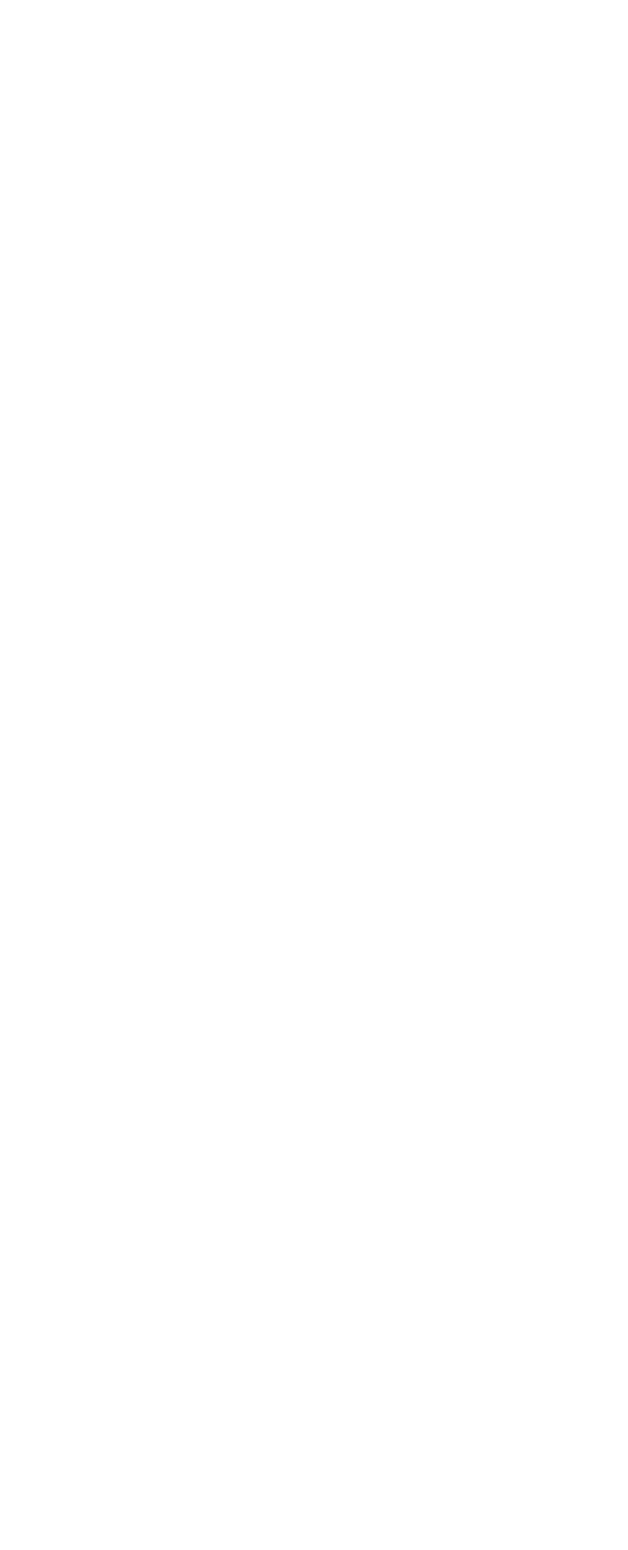
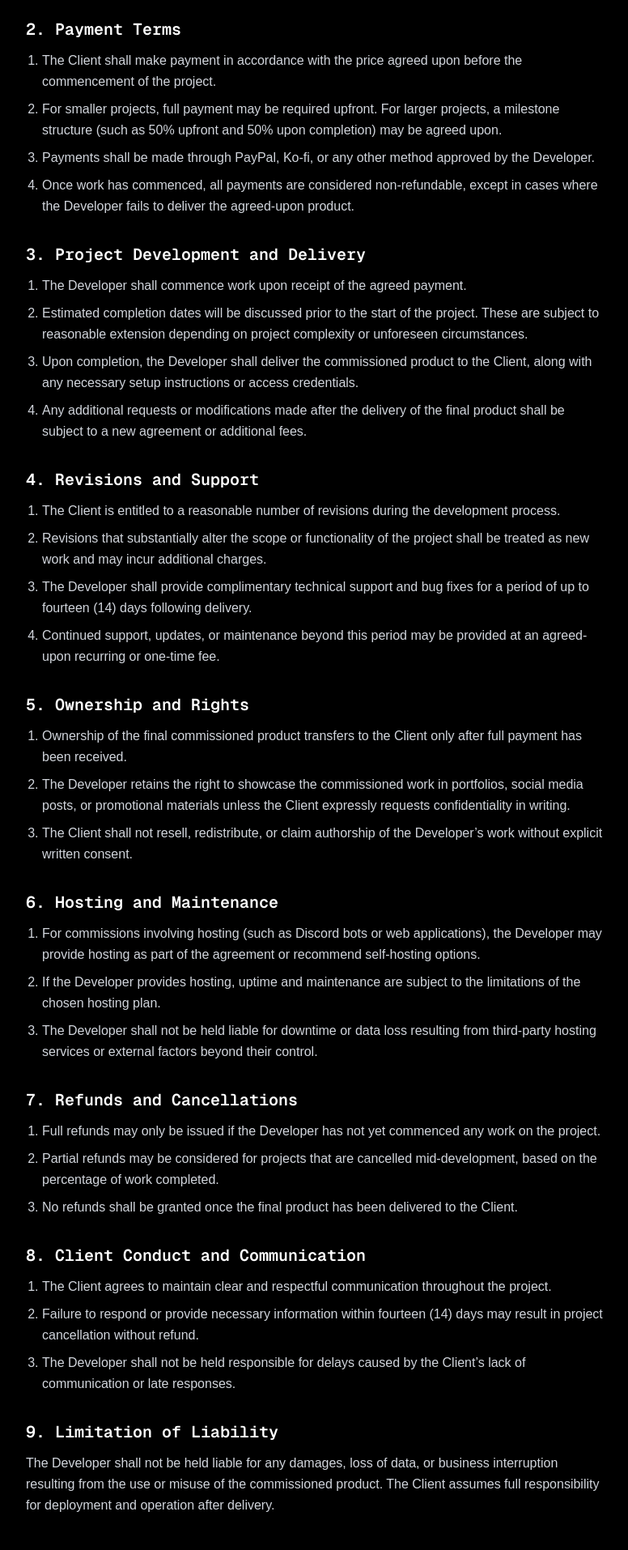
Before and after one commit to fraimerdev/fraimer.dev, a Next.js app: page /terms in a window 1280 px wide. Before the commit this address had no page. Shown: the part 280-2194 px from the top of the page at 81% size, without its empty margins (248-1024 px from the left). Before the commit the page ends 800 px from the top, so only its background shows below. Built offline with nearby package versions, Linux system fonts and the light colour scheme.

Commit message:
Add terms

```diff
--- /dev/null
+++ b/src/app/terms/page.tsx
@@ -0,0 +1,137 @@
+import type { Metadata } from "next";
+
+export const metadata: Metadata = {
+	title: "Commission Terms — Fraimer",
+	description:
+		"Terms and conditions for commissions: payments, revisions, delivery, ownership, and support.",
+};
+
+export default function TermsPage() {
+	return (
+		<div className="min-h-screen bg-black text-white">
+			<div className="max-w-3xl mx-auto px-4 sm:px-6 py-16 sm:py-20">
+				<h1 className="text-3xl sm:text-4xl font-bold font-mono mb-8">Commission Terms</h1>
+
+				<div className="space-y-8 text-gray-300 leading-relaxed">
+					<section>
+						<h2 className="font-mono text-xl font-semibold text-white mb-3">1. Agreement to Terms</h2>
+						<p>
+							By commissioning the Developer, the Client acknowledges that they have read, understood, and agreed to be bound by these Terms. The Developer reserves the right to decline any commission at their sole discretion.
+						</p>
+					</section>
+
+					<section>
+						<h2 className="font-mono text-xl font-semibold text-white mb-3">2. Payment Terms</h2>
+						<ol className="list-decimal pl-5 space-y-2">
+							<li>
+								The Client shall make payment in accordance with the price agreed upon before the commencement of the project.
+							</li>
+							<li>
+								For smaller projects, full payment may be required upfront. For larger projects, a milestone structure (such as 50% upfront and 50% upon completion) may be agreed upon.
+							</li>
+							<li>
+								Payments shall be made through PayPal, Ko-fi, or any other method approved by the Developer.
+							</li>
+							<li>
+								Once work has commenced, all payments are considered non-refundable, except in cases where the Developer fails to deliver the agreed-upon product.
+							</li>
+						</ol>
+					</section>
+
+					<section>
+						<h2 className="font-mono text-xl font-semibold text-white mb-3">3. Project Development and Delivery</h2>
+						<ol className="list-decimal pl-5 space-y-2">
+							<li>The Developer shall commence work upon receipt of the agreed payment.</li>
+							<li>
+								Estimated completion dates will be discussed prior to the start of the project. These are subject to reasonable extension depending on project complexity or unforeseen circumstances.
+							</li>
+							<li>
+								Upon completion, the Developer shall deliver the commissioned product to the Client, along with any necessary setup instructions or access credentials.
+							</li>
+							<li>
+								Any additional requests or modifications made after the delivery of the final product shall be subject to a new agreement or additional fees.
+							</li>
+						</ol>
+					</section>
+
+					<section>
+						<h2 className="font-mono text-xl font-semibold text-white mb-3">4. Revisions and Support</h2>
+						<ol className="list-decimal pl-5 space-y-2">
+							<li>The Client is entitled to a reasonable number of revisions during the development process.</li>
+							<li>
+								Revisions that substantially alter the scope or functionality of the project shall be treated as new work and may incur additional charges.
+							</li>
+							<li>
+								The Developer shall provide complimentary technical support and bug fixes for a period of up to fourteen (14) days following delivery.
+							</li>
+							<li>
+								Continued support, updates, or maintenance beyond this period may be provided at an agreed-upon recurring or one-time fee.
+							</li>
+						</ol>
+					</section>
+
+					<section>
+						<h2 className="font-mono text-xl font-semibold text-white mb-3">5. Ownership and Rights</h2>
+						<ol className="list-decimal pl-5 space-y-2">
+							<li>Ownership of the final commissioned product transfers to the Client only after full payment has been received.</li>
+							<li>
+								The Developer retains the right to showcase the commissioned work in portfolios, social media posts, or promotional materials unless the Client expressly requests confidentiality in writing.
+							</li>
+							<li>
+								The Client shall not resell, redistribute, or claim authorship of the Developer’s work without explicit written consent.
+							</li>
+						</ol>
+					</section>
+
+					<section>
+						<h2 className="font-mono text-xl font-semibold text-white mb-3">6. Hosting and Maintenance</h2>
+						<ol className="list-decimal pl-5 space-y-2">
+							<li>
+								For commissions involving hosting (such as Discord bots or web applications), the Developer may provide hosting as part of the agreement or recommend self-hosting options.
+							</li>
+							<li>
+								If the Developer provides hosting, uptime and maintenance are subject to the limitations of the chosen hosting plan.
+							</li>
+							<li>
+								The Developer shall not be held liable for downtime or data loss resulting from third-party hosting services or external factors beyond their control.
+							</li>
+						</ol>
+					</section>
+
+					<section>
+						<h2 className="font-mono text-xl font-semibold text-white mb-3">7. Refunds and Cancellations</h2>
+						<ol className="list-decimal pl-5 space-y-2">
+							<li>Full refunds may only be issued if the Developer has not yet commenced any work on the project.</li>
+							<li>
+								Partial refunds may be considered for projects that are cancelled mid-development, based on the percentage of work completed.
+							</li>
+							<li>No refunds shall be granted once the final product has been delivered to the Client.</li>
+						</ol>
+					</section>
+
+					<section>
+						<h2 className="font-mono text-xl font-semibold text-white mb-3">8. Client Conduct and Communication</h2>
+						<ol className="list-decimal pl-5 space-y-2">
+							<li>The Client agrees to maintain clear and respectful communication throughout the project.</li>
+							<li>
+								Failure to respond or provide necessary information within fourteen (14) days may result in project cancellation without refund.
+							</li>
+							<li>
+								The Developer shall not be held responsible for delays caused by the Client’s lack of communication or late responses.
+							</li>
+						</ol>
+					</section>
+
+					<section>
+						<h2 className="font-mono text-xl font-semibold text-white mb-3">9. Limitation of Liability</h2>
+						<p>
+							The Developer shall not be held liable for any damages, loss of data, or business interruption resulting from the use or misuse of the commissioned product. The Client assumes full responsibility for deployment and operation after delivery.
+						</p>
+					</section>
+
+					<p className="text-sm text-gray-500 mt-10">Last updated: {new Date().toLocaleDateString()}</p>
+				</div>
+			</div>
+		</div>
+	);
+}
```
